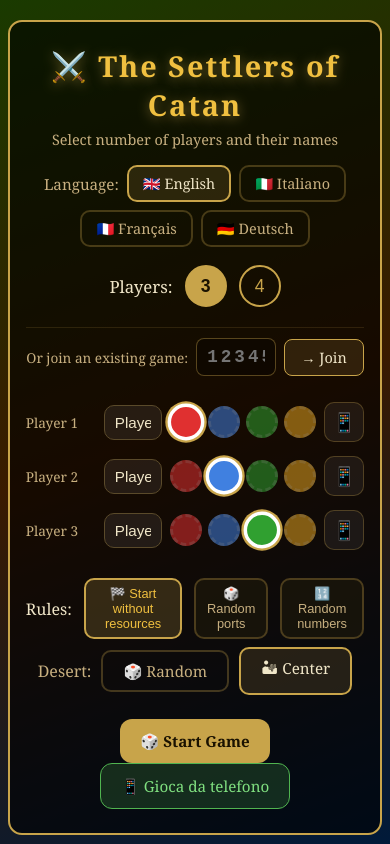
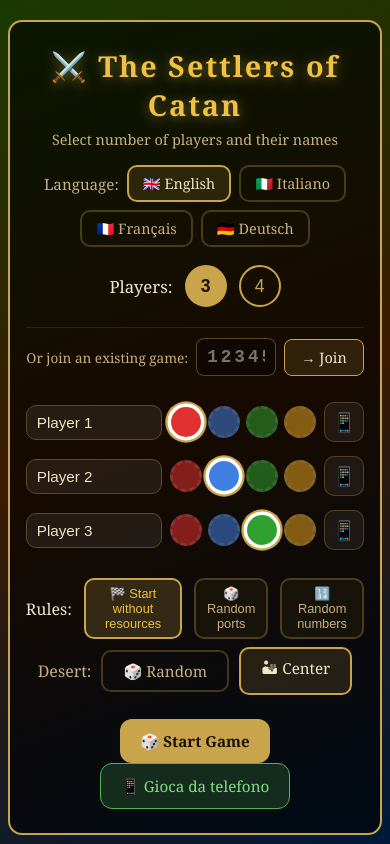
Before and after one commit to zanac/catan, a website: page public/index.html in a window 390 px wide. Drawn offline with Linux system fonts and the light colour scheme; no server answers.

Commit message:
Add files via upload

```diff
--- a/public/css/style.css
+++ b/public/css/style.css
@@ -1405,12 +1405,12 @@
   .scale-btn .scale-icon  { font-size: 1.2rem; }
   .scale-btn .scale-label { font-size: .68rem; }
 
-  /* Player rows: stack name above colors */
+  /* Player rows: hide label on mobile */
   .player-config-row {
     flex-wrap: wrap;
     gap: 8px;
   }
-  .player-config-row label { min-width: 70px; font-size: .85rem; }
+  .player-config-row label { display: none; }
   .player-config-row input { min-width: 0; font-size: .95rem; padding: 8px 10px; }
   .color-dot { width: 30px; height: 30px; }
 
```
